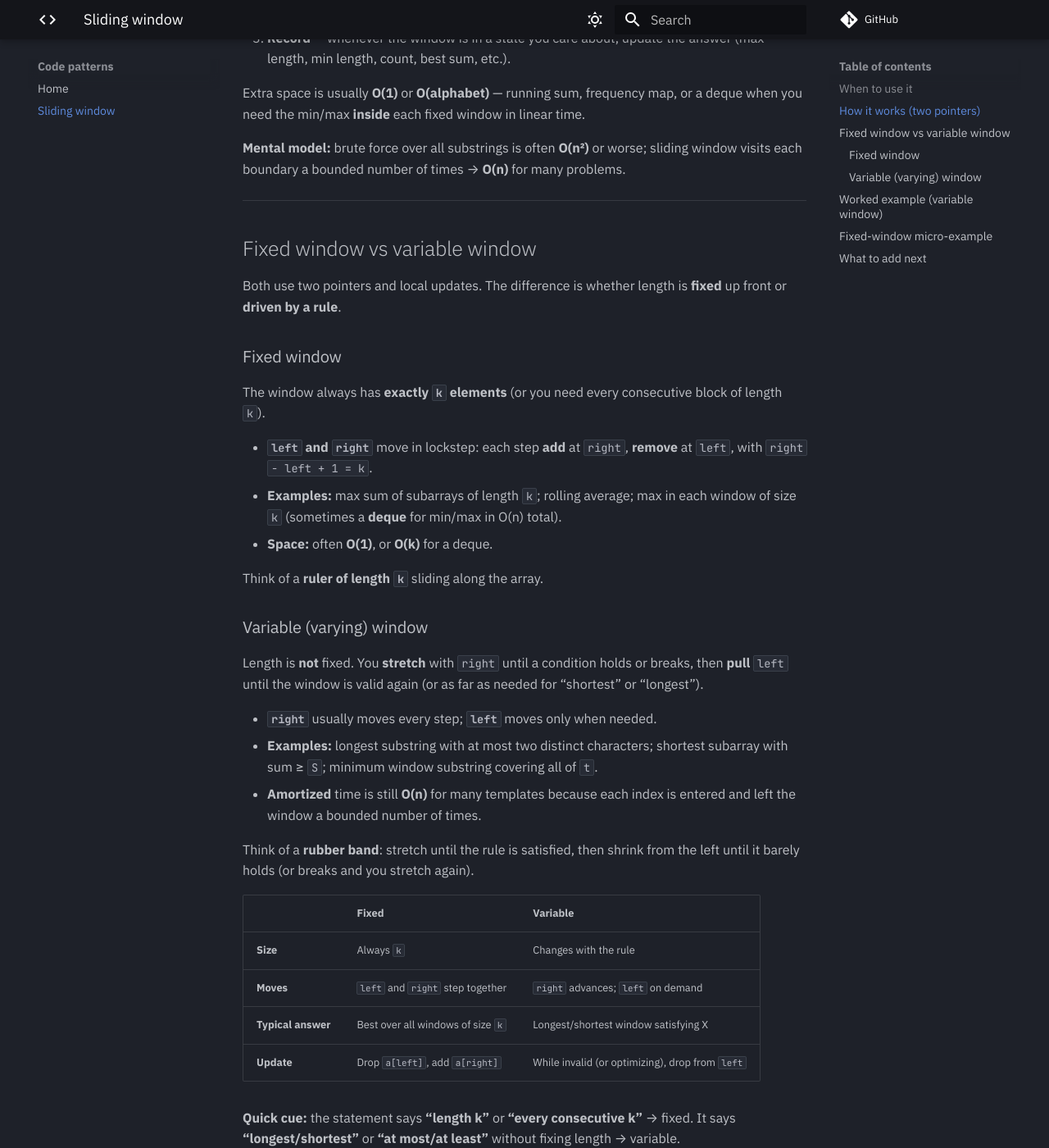
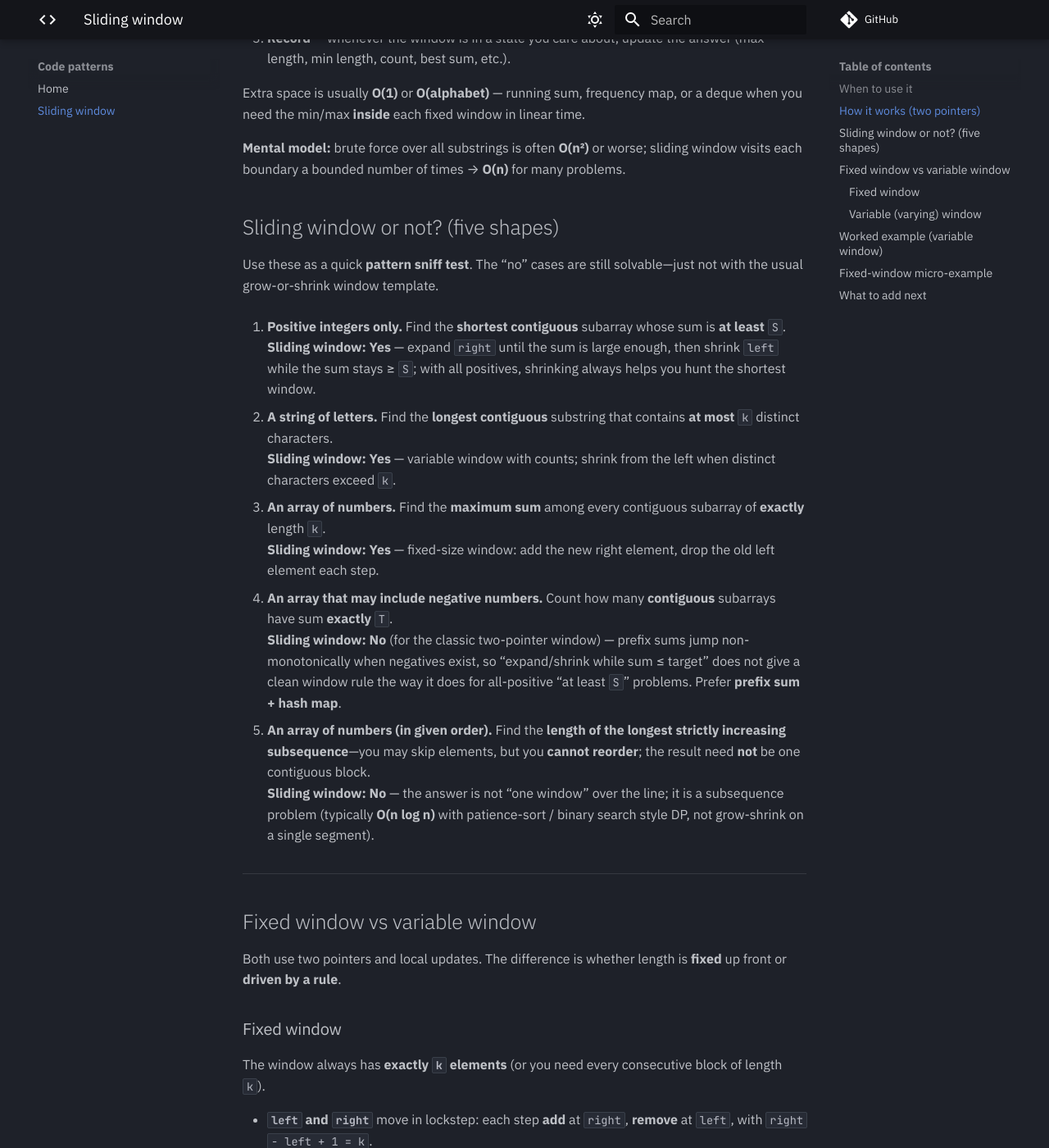
Before and after one commit to muhilvarnanv/software_coding_interview_prep, an MkDocs documentation site: the page built from docs/code-patterns/sliding-window.md, in a window 1280 px wide and 1400 px high, scrolled down 1142 px. Shown: the whole window at 82% size. Built offline with MkDocs 1.6.1 and Material for MkDocs 9.7.7, drawn with Linux system fonts in a browser that asks for light colours; comment, search, counter and statistics services are not loaded.

Commit message:
Enhance MkDocs navigation by adding a new concept library section and updating the sliding window documentation with links to monotonic progress. Update requirements to specify Click version to avoid compatibility issues.

```diff
--- a/docs/code-patterns/sliding-window.md
+++ b/docs/code-patterns/sliding-window.md
@@ -11,7 +11,7 @@
 1. **Linear data** — array, string, or ordered stream.
 2. **Contiguous subarray or substring** — the answer is about a **continuous** chunk.
 3. **A goal on the window** — sum ≤ k, exactly k distinct characters, contains all required letters, max length under a constraint, etc.
-4. **Monotonic progress** — as you extend the right edge, you can often **shrink from the left** when the window is invalid or to optimize (for example, shortest valid window).
+4. <span id="monotonic-progress"></span>**[Monotonic progress](../concept-library/monotonic-progress.md)** — as you extend the right edge, you can often **shrink from the left** when the window is invalid or to optimize (for example, shortest valid window).
 
 **Typical shapes**
 
@@ -32,6 +32,25 @@
 Extra space is usually **O(1)** or **O(alphabet)** — running sum, frequency map, or a deque when you need the min/max **inside** each fixed window in linear time.
 
 **Mental model:** brute force over all substrings is often **O(n²)** or worse; sliding window visits each boundary a bounded number of times → **O(n)** for many problems.
+
+## Sliding window or not? (five shapes)
+
+Use these as a quick **pattern sniff test**. The “no” cases are still solvable—just not with the usual grow-or-shrink window template.
+
+1. **Positive integers only.** Find the **shortest contiguous** subarray whose sum is **at least** `S`.
+   **Sliding window:** **Yes** — expand `right` until the sum is large enough, then shrink `left` while the sum stays ≥ `S`; with all positives, shrinking always helps you hunt the shortest window.
+
+2. **A string of letters.** Find the **longest contiguous** substring that contains **at most** `k` distinct characters.
+   **Sliding window:** **Yes** — variable window with counts; shrink from the left when distinct characters exceed `k`.
+
+3. **An array of numbers.** Find the **maximum sum** among every contiguous subarray of **exactly** length `k`.
+   **Sliding window:** **Yes** — fixed-size window: add the new right element, drop the old left element each step.
+
+4. **An array that may include negative numbers.** Count how many **contiguous** subarrays have sum **exactly** `T`.
+   **Sliding window:** **No** (for the classic two-pointer window) — prefix sums jump non-monotonically when negatives exist, so “expand/shrink while sum ≤ target” does not give a clean window rule the way it does for all-positive “at least `S`” problems. Prefer **prefix sum + hash map**.
+
+5. **An array of numbers (in given order).** Find the **length of the longest strictly increasing subsequence**—you may skip elements, but you **cannot reorder**; the result need **not** be one contiguous block.
+   **Sliding window:** **No** — the answer is not “one window” over the line; it is a subsequence problem (typically **O(n log n)** with patience-sort / binary search style DP, not grow-shrink on a single segment).
 
 ---
 
--- a/mkdocs.yml
+++ b/mkdocs.yml
@@ -54,6 +54,9 @@
 
 nav:
   - Home: index.md
+  - Concept library:
+      - concept-library/index.md
+      - concept-library/monotonic-progress.md
   - Code patterns:
       - index.md
       - code-patterns/sliding-window.md
--- a/requirements.txt
+++ b/requirements.txt
@@ -1 +1,4 @@
 mkdocs-material>=9.5,<10
+# Click 8.3.x breaks MkDocs `serve` live reload (file watcher never starts). See:
+# https://github.com/mkdocs/mkdocs/issues/4055
+click==8.2.1
```
Also changed, not shown: docs/concept-library/index.md (added, +11 -0 lines), docs/concept-library/monotonic-progress.md (added, +17 -0 lines).
